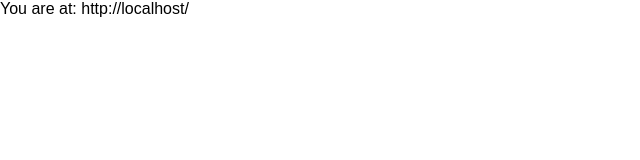
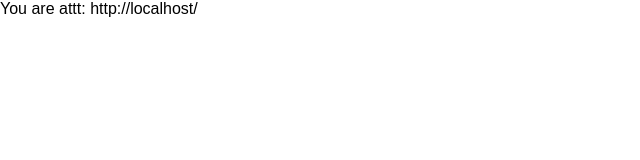
Before and after one commit to akwotom/pawaPay_bot-webui, a Vue app: page / in a window 1280 px wide. Shown: the top 160 px of the page, without its empty margins (0-640 px from the left). Built offline with nearby package versions, Linux system fonts and the light colour scheme.

Commit message:
Experiment.

```diff
--- a/src/App.vue
+++ b/src/App.vue
@@ -4,7 +4,7 @@ const url = window.location.href;
 
 <template>
   <div>
-    You are at: {{ url }}
+    You are attt: {{ url }}
     <RouterView />
   </div>
 </template>
```
